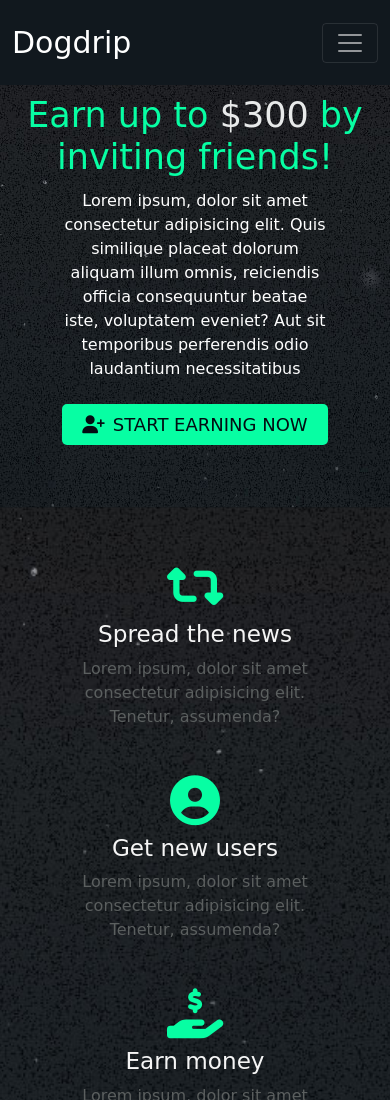
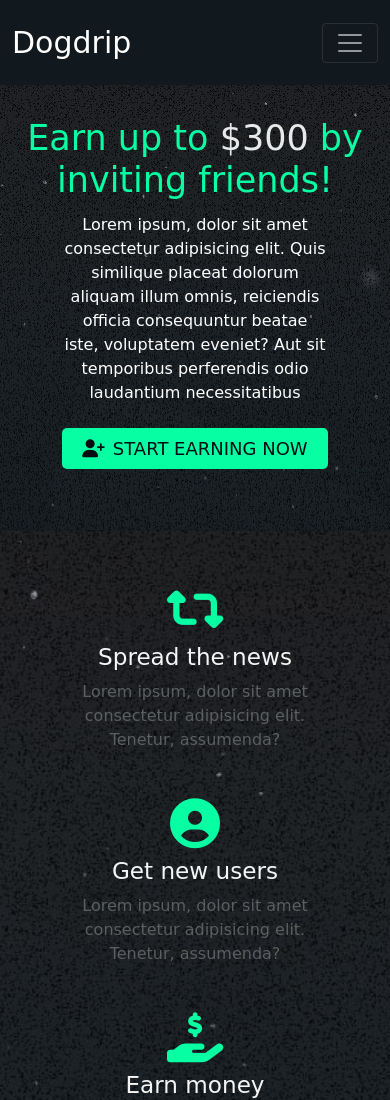
Before and after one commit to ayocryp/dogdrip-nft, a plain HTML site: page Affiliate.html in a window 390 px wide. Shown: the top 1100 px of the page. Drawn offline with Linux system fonts and the light colour scheme; a web font is replaced by a local one.

Commit message:
new commit

```diff
--- a/css/affiliate.css
+++ b/css/affiliate.css
@@ -74,14 +74,14 @@ body {
 /* Starting */
 
 #hero {
-  padding: 13% 0%;
+  padding: 15% 0%;
   text-align: center;
   background-image: url(/assets/bg/banner_bg_3.jpg);
 }
 
 .heading-container {
   margin-bottom: 8px;
-  padding-top: 9%;
+
 }
 
 .heading-text {
@@ -231,6 +231,11 @@ body {
     padding: 15% 0%;
   }
 
+  .heading-container {
+    padding-top: 15%;
+
+  }
+
   .work-inner-main-container {
     flex-direction: column;
   }
```
